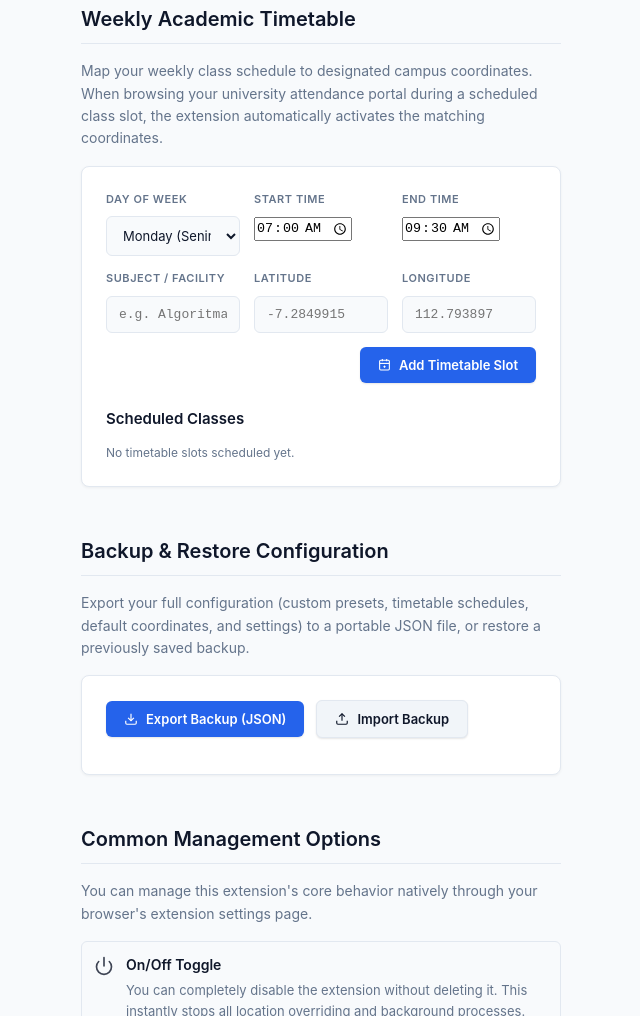
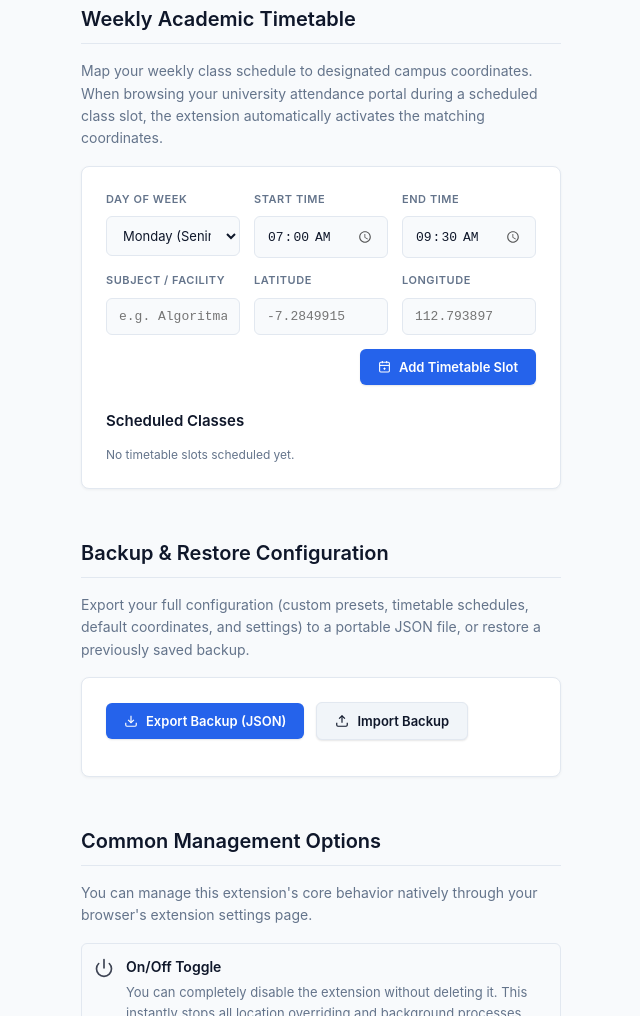
Before and after one commit to rhaffle87/presensi-extension, a browser extension: page options/options.html in a window 1280 px wide. Shown: the part 1515-2531 px from the top of the page, without its empty margins (435-1075 px from the left). Drawn offline with Linux system fonts and the light colour scheme.

Commit message:
fix(options): apply theme styling and color-scheme to time inputs in academic timetable (v1.3.10)

```diff
--- a/options/options.html
+++ b/options/options.html
@@ -26,6 +26,7 @@
       --warning-text: #B45309;
       --warning-border: #FCD34D;
       --ring: rgba(37, 99, 235, 0.2);
+      color-scheme: light;
     }
 
     [data-theme="dark"] {
@@ -47,6 +48,7 @@
       --warning-text: #FBBF24;
       --warning-border: rgba(245, 158, 11, 0.3);
       --ring: rgba(59, 130, 246, 0.25);
+      color-scheme: dark;
     }
 
     @media (prefers-color-scheme: dark) {
@@ -69,6 +71,7 @@
         --warning-text: #FBBF24;
         --warning-border: rgba(245, 158, 11, 0.3);
         --ring: rgba(59, 130, 246, 0.25);
+        color-scheme: dark;
       }
     }
 
@@ -146,13 +149,32 @@
       color: var(--text-muted); margin-bottom: 8px; text-transform: uppercase; letter-spacing: 0.05em;
     }
 
-    input[type="text"], input[type="number"], select {
+    input[type="text"], input[type="number"], input[type="time"], select {
       width: 100%; background: var(--bg); border: 1px solid var(--border);
       border-radius: 6px; padding: 10px 12px; color: var(--text);
       font-family: inherit; font-size: 13px; outline: none; transition: all 0.2s;
+      color-scheme: inherit;
     }
-    input[type="text"], input[type="number"] { font-family: 'SF Mono', 'Geist Mono', monospace; }
+    input[type="text"], input[type="number"], input[type="time"] { font-family: 'SF Mono', 'Geist Mono', monospace; }
     input:focus, select:focus { border-color: var(--accent); box-shadow: 0 0 0 2px var(--ring); }
+
+    /* Time picker native indicator icon styling */
+    input[type="time"]::-webkit-calendar-picker-indicator {
+      cursor: pointer;
+      opacity: 0.65;
+      transition: opacity 0.15s;
+    }
+    input[type="time"]::-webkit-calendar-picker-indicator:hover {
+      opacity: 1;
+    }
+    [data-theme="dark"] input[type="time"]::-webkit-calendar-picker-indicator {
+      filter: invert(1);
+    }
+    @media (prefers-color-scheme: dark) {
+      [data-theme="system"] input[type="time"]::-webkit-calendar-picker-indicator {
+        filter: invert(1);
+      }
+    }
 
     .grid-2 { display: grid; grid-template-columns: 1fr 1fr; gap: 16px; }
 
--- a/package.json
+++ b/package.json
@@ -1,7 +1,7 @@
 {
   "$schema": "./.vscode/package.schema.json",
   "name": "presensi-extension",
-  "version": "1.3.9",
+  "version": "1.3.10",
   "description": "Chrome extension to override geolocation on portal.university.edu",
   "scripts": {
     "build": "node build.js",
```
Also changed, not shown: manifest.json, 1 other file.
